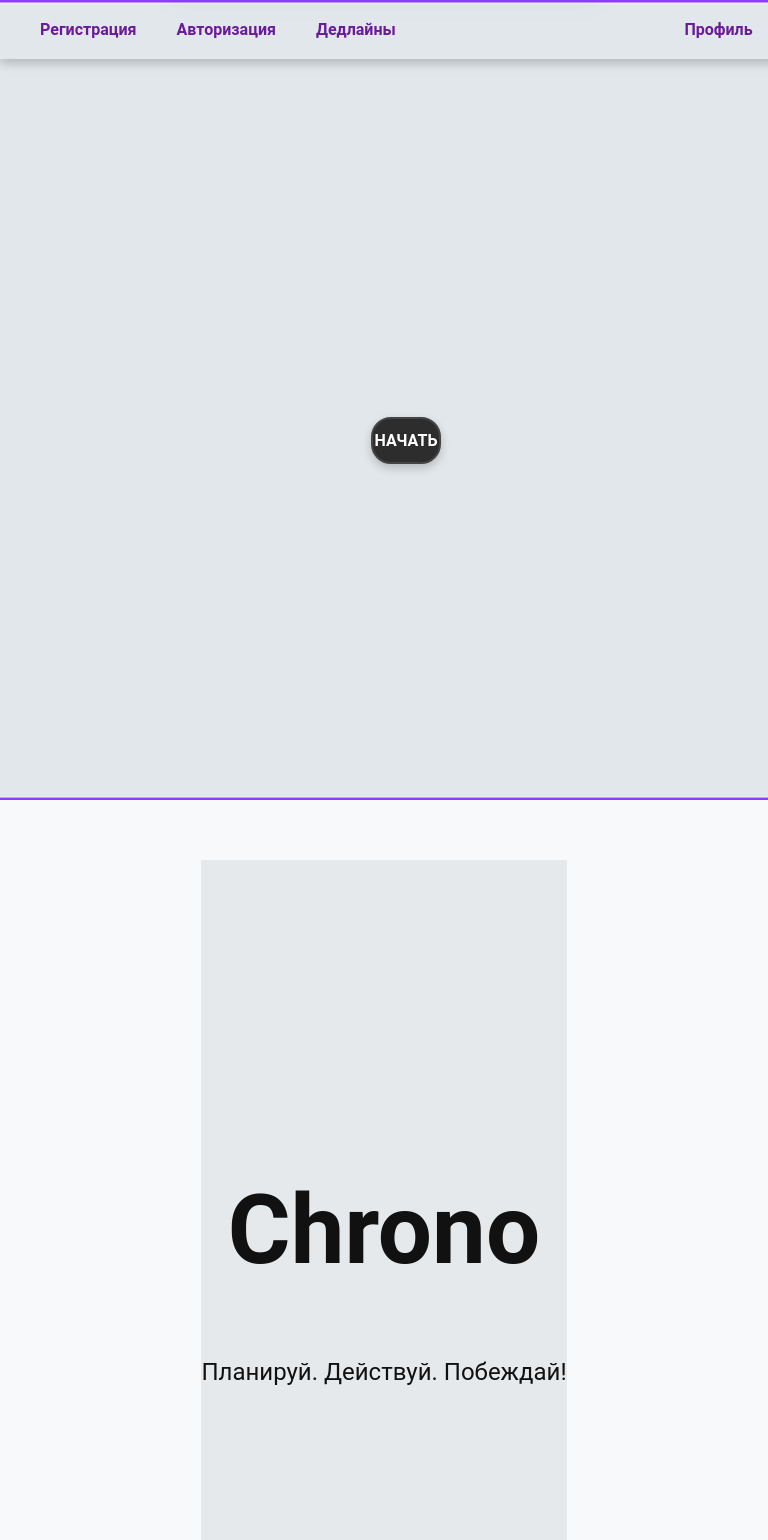
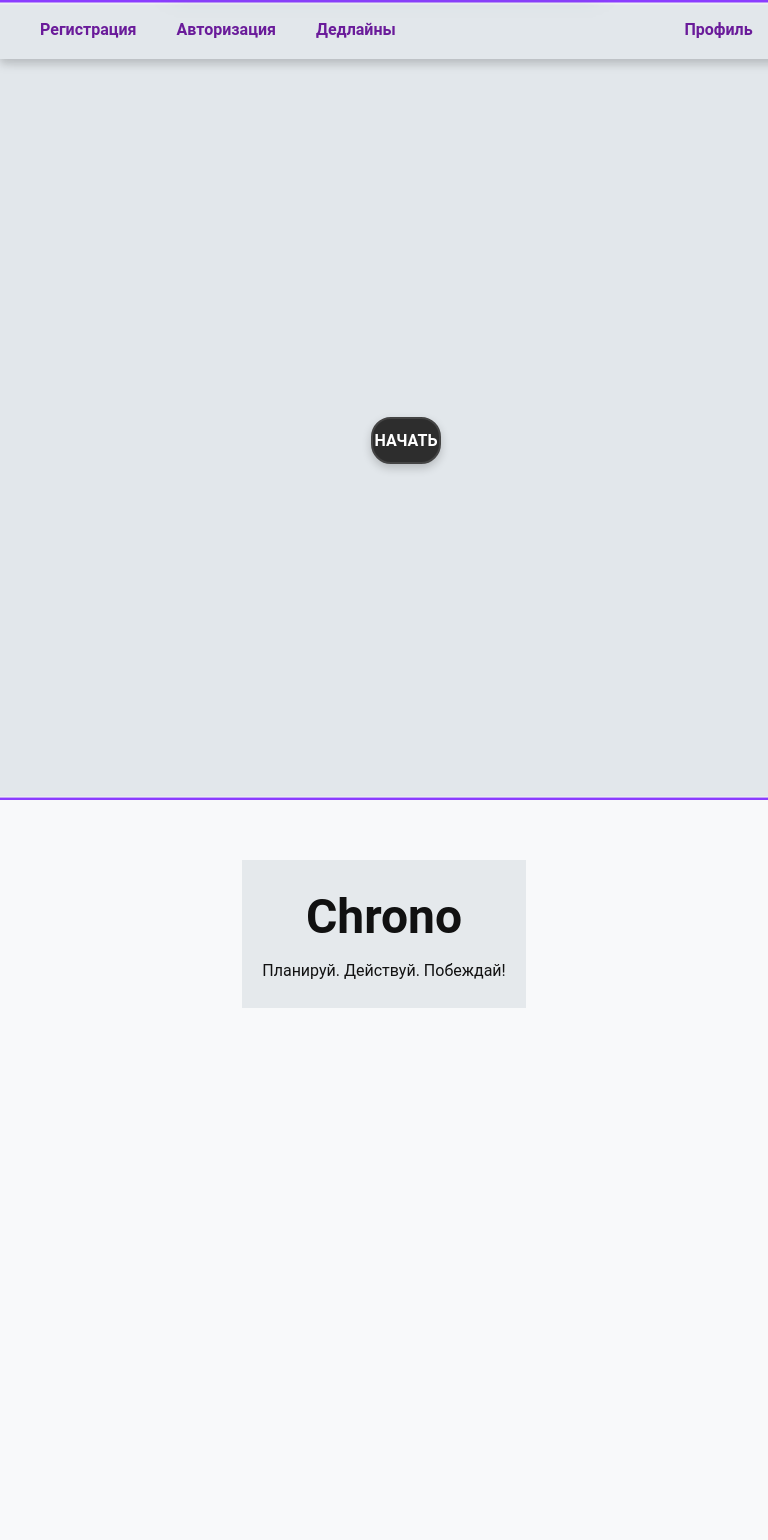
Before and after one commit to SennovE/Chrono, a Vue app in the folder frontend/: page / in a window 768 px wide. Shown: the top 1540 px of the page. After the commit the page ends 1008 px from the top, so only its background shows below. Built offline with nearby package versions, Linux system fonts and the light colour scheme.

Commit message:
mobile style

```diff
--- a/frontend/src/pages/start/components/ChronoStart.vue
+++ b/frontend/src/pages/start/components/ChronoStart.vue
@@ -29,12 +29,26 @@
     color: #111;
     margin-top: 0.5rem;
   }
-  @media (min-width: 768px) {
+  @media (max-width: 768px) {
+  .container2 {
+    padding: 20px;
+    height: auto;
+    display: flex;
+    flex-direction: column;
+    align-items: center;
+    justify-content: center;
+  }
+
   .title {
-    font-size: 6rem;
+    font-size: 3rem;
+    text-align: center;
+    margin: 0.5rem 0;
   }
+
   .subtitle {
-    font-size: 1.5rem;
+    font-size: 1rem;
+    text-align: center;
+    margin: 0.5rem 0;
   }
 }
   </style>
```
